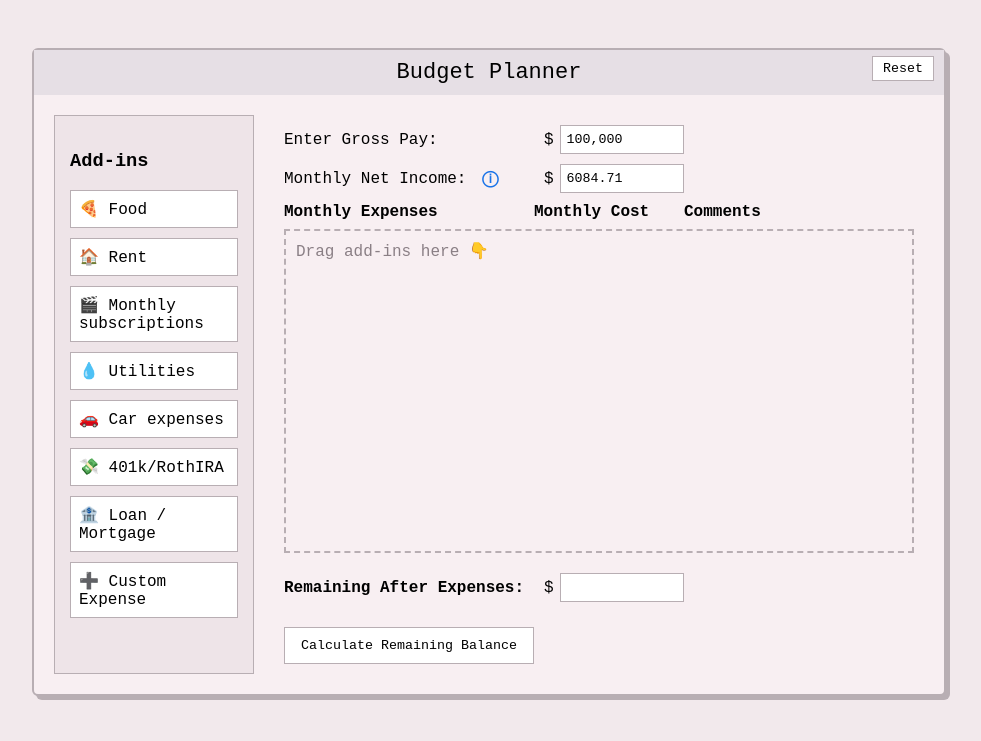
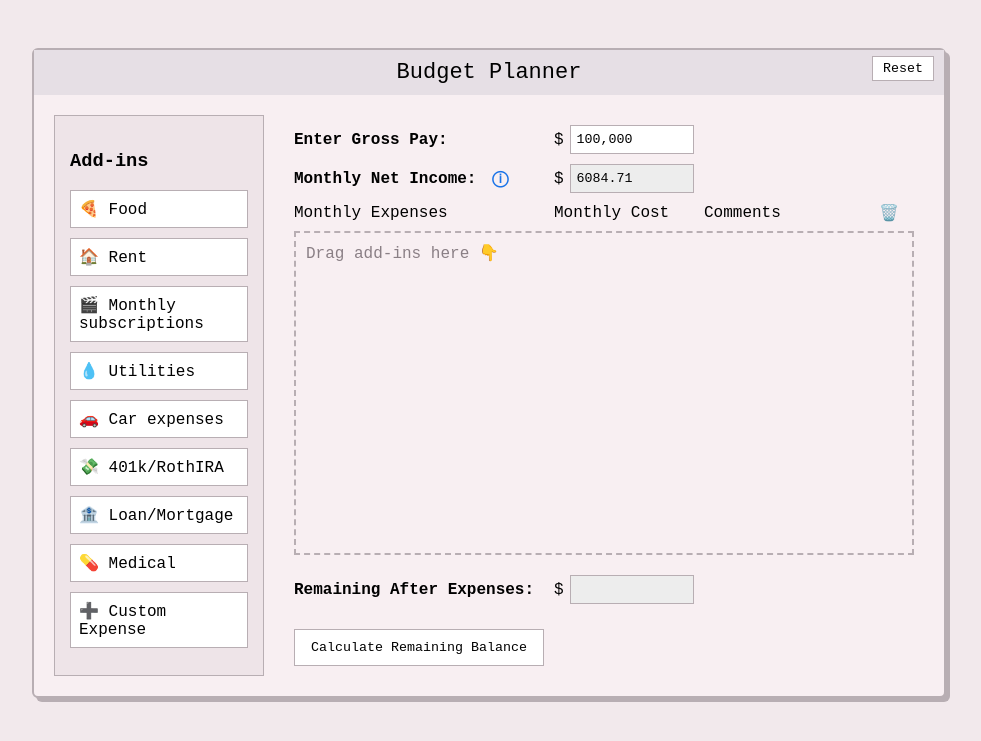
Before and after one commit to Srivacthi/Its-Giving-Solvency, a Flask app: page / in a window 1280 px wide. Shown: the top 741 px of the page, without its empty margins (151-1132 px from the left). Run offline with Flask 3, Linux system fonts and the light colour scheme.

Commit message:
individual add on delete button and grey display buttons

```diff
--- a/app.py
+++ b/app.py
@@ -3,16 +3,12 @@ from flask import Flask, render_template
 app = Flask(__name__)
 
 @app.route("/old")
-def home():
+def old_route():
     return render_template("budget.html")
 
 @app.route("/")
-def old_budget():
+def home():
     return render_template("budget2.html")
-
-@app.route("/new")
-def new_budget():
-    return render_template("budget3.html")
 
 if __name__ == "__main__":
     app.run(debug=True)
--- a/templates/budget2.html
+++ b/templates/budget2.html
@@ -45,7 +45,7 @@
 
     .content {
       display: grid;
-      grid-template-columns: 200px 1fr;
+      grid-template-columns: 210px 1fr;
       gap: 20px;
       padding: 20px;
     }
@@ -82,9 +82,17 @@
       align-items: center;
     }
 
+    .row-heading {
+      display: grid;
+      grid-template-columns: 185px 55px 140px 1fr 35px;
+      gap: 10px;
+      margin-bottom: 10px;
+      align-items: center;
+    }
+
     .row-drag {
       display: grid;
-      grid-template-columns: 185px 45px 140px 1fr;
+      grid-template-columns: 185px 43px 142px 1fr 25px;
       gap: 10px;
       margin-bottom: 10px;
       align-items: center;
@@ -172,13 +180,14 @@
         <div class="addon-btn" draggable="true" data-name="💧 Utilities">💧 Utilities</div>
         <div class="addon-btn" draggable="true" data-name="🚗 Car expenses">🚗 Car expenses</div>
         <div class="addon-btn" draggable="true" data-name="💸 401k/RothIRA">💸 401k/RothIRA</div>
-        <div class="addon-btn" draggable="true" data-name="🏦 Loan / Mortgage">🏦 Loan / Mortgage</div>
+        <div class="addon-btn" draggable="true" data-name="🏦 Loan/Mortgage">🏦 Loan/Mortgage</div>
+        <div class="addon-btn" draggable="true" data-name="💊 Medical">💊 Medical</div>
         <div class="addon-btn" draggable="true" data-name="➕ Custom Expense">➕ Custom Expense</div>
       </div>
 
       <div class="small-padding">
         <div class="row">
-          <div>Enter Gross Pay:</div>
+          <div style = "font-weight:bold;">Enter Gross Pay:</div>
           <div class="money-inline">
             <span>$</span>
             <input id="grossPay" value="100,000" />
@@ -186,7 +195,7 @@
         </div>
 
         <div class="row">
-          <div>
+          <div style = "font-weight:bold;">
             Monthly Net Income:
             <span class="tooltip">ⓘ
               <div class="tooltip-box">
@@ -235,15 +244,16 @@
           </div>
           <div class="money-inline">
             <span>$</span>
-            <input id="monthlyNet" readonly />
+            <input id="monthlyNet" readonly style="background:#ededed;"/>
           </div>
         </div>
 
-        <div class="row-drag" style="font-weight:bold; margin-bottom:8px;">
+        <div class="row-heading" style="margin-bottom:8px;">
           <div>Monthly Expenses</div>
           <div></div>
           <div>Monthly Cost</div>
           <div>Comments</div>
+          <div>🗑️</div>
         </div>
 
         <div class="main" id="dropzone">
@@ -253,7 +263,7 @@
           <div><strong>Remaining After Expenses:</strong></div>
           <div class="money-inline">
             <span>$</span>
-            <input id="remainingBalance" readonly />
+            <input id="remainingBalance" readonly style="background:#ededed;"/>
           </div>
         </div>
 
@@ -311,7 +321,19 @@
           <input placeholder="1,000" />
         </div>
         <input placeholder="${notesPlaceholder}" />
+        <button class="delete-btn" type="button">✖</button>
       `;
+
+      // individual add ins deletion
+      const deleteBtn = row.querySelector(".delete-btn");
+      deleteBtn.addEventListener("click", () => {
+        row.remove();
+
+        // If no rows left, bring back placeholder
+        if (!dropzone.querySelector(".row-drag")) {
+          dropzone.innerHTML = `<div class="placeholder">Drag add-ins here 👇</div>`;
+        }
+      });
 
       dropzone.appendChild(row);
 
```
Also changed, not shown: templates/budget3.html (deleted).
